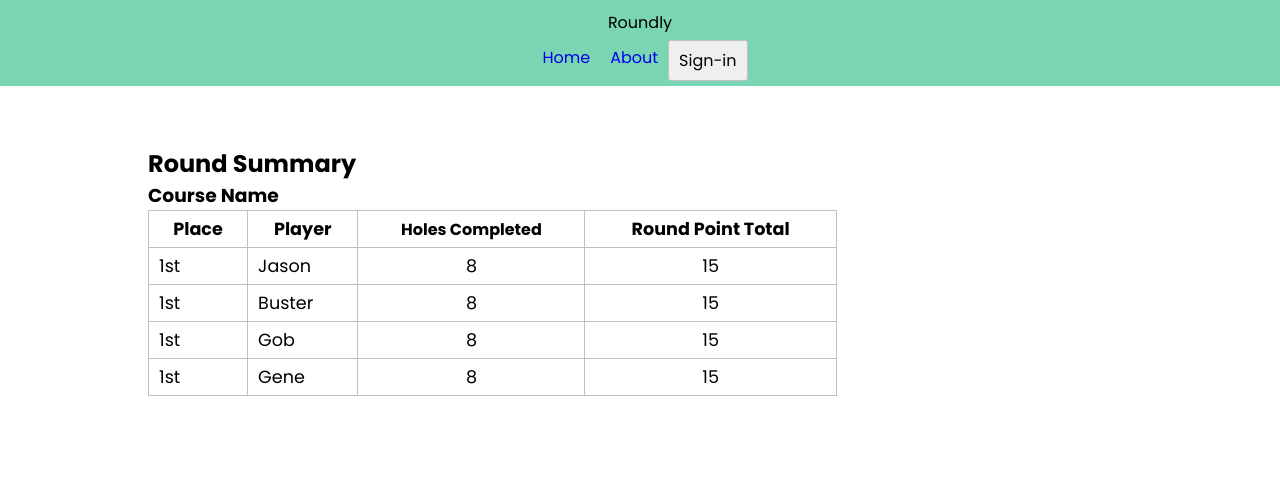
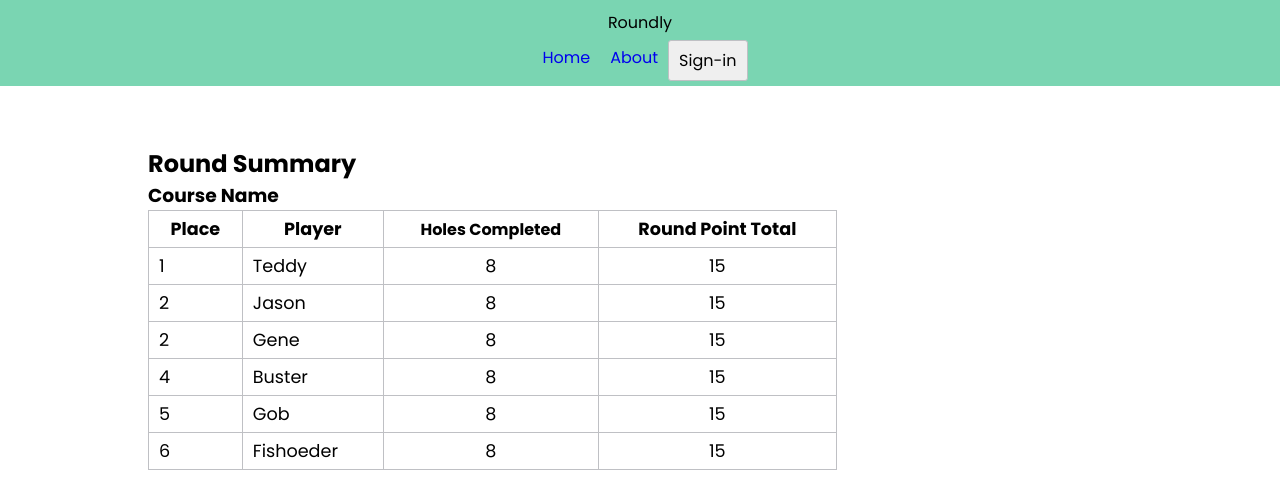
Before and after one commit to jason-roundtree/roundly-old, a React (Create React App) app: page /round-summary in a window 1280 px wide. Shown: the top 496 px of the page. Built offline with nearby package versions, Linux system fonts and the light colour scheme; what auth0-js would draw is missing.

Commit message:
Setup Player Hole to calculate player position. TODO: move logic into custom hook

```diff
--- a/src/components/NewLeague/PointSettingModal.js
+++ b/src/components/NewLeague/PointSettingModal.js
@@ -90,7 +90,6 @@ export default function PointSettingModal(props) {
                             type="number"
                             value={values.pointValue}
                             onChange={handleChange}
-                            // className={classes.}
                             name="pointValue"
                             id="pointValue"
                         />
--- a/src/components/Scorecard/RoundSummary.js
+++ b/src/components/Scorecard/RoundSummary.js
@@ -1,8 +1,25 @@
-import React from 'react'
+import React, { useState, useEffect } from 'react'
 import { Link } from "react-router-dom";
 import styled from 'styled-components'
 
-const players = ['Jason', 'Buster', 'Gob', 'Gene']
+const roundData = {
+    players: [
+        {name: 'Jason', id: 1},
+        {name: 'Buster', id: 2},
+        {name: 'Gob', id: 3},
+        {name: 'Gene', id: 4},
+        {name: 'Teddy', id: 5},
+        {name: 'Fishoeder', id: 6},
+    ],
+    pointsEarned: [
+        {playerId: 1, points: 40},
+        {playerId: 2, points: 30},
+        {playerId: 3, points: 20},
+        {playerId: 4, points: 40},
+        {playerId: 5, points: 50},
+        {playerId: 6, points: 10},
+    ]
+}
 
 const Div = styled.div`
     width: 80%;
@@ -35,6 +52,28 @@ const ThHoles = TdHoles.withComponent('th')
 
 
 export default function RoundSummary() {
+    const [ sortedPlayersByPos, setPlayerPos ] = useState([])
+    useEffect(() => {
+        const sortedScores = roundData.pointsEarned.sort((a, b) => {
+            return b.points - a.points
+        })
+        let lastPointTotal = null, j = 0
+        for (let i = 0; i < sortedScores.length; i++) {
+            if (sortedScores[i].points !== lastPointTotal) {
+                j++
+                sortedScores[i].place = j
+                lastPointTotal = sortedScores[i].points
+            } else {
+                sortedScores[i].place = j
+                j++
+            }
+            setPlayerPos(sortedScores)
+        }
+        // TODO: Is this the right thing to be passing into this array?
+    }, [sortedPlayersByPos])
+
+    // console.log('sortedPlayersByPos: ', sortedPlayersByPos)
+
     return (
         <Div>
             <h2>Round Summary</h2>
@@ -49,17 +88,21 @@ export default function RoundSummary() {
                         <Th>Round Point Total</Th>
                     </tr>
                 </thead>
-                {/* TODO: Determine how to list place and sort by highest points */}
                 <tbody>
-                    {players.map(player => (
-                        <tr>
-                            <Td>1st</Td>
-                            {/* TODO: add RR Links to player-hole */}
-                            <Td>{player}</Td>
-                            <TdHoles className="holes-completed">8</TdHoles>
-                            <Td className="round-point-total">15</Td>
-                        </tr>
-                    ))}
+                    {sortedPlayersByPos.map(player => {
+                        const playerInfo = roundData.players.find(_player => _player.id === player.playerId)
+                        return (
+                            // TODO: insert key once available
+                            <tr>
+                                <Td>{player.place}</Td>
+                                {/* TODO: add RR Links to player-hole */}
+                                <Td>{playerInfo.name}</Td>
+                                {/* TODO: update these to use actual data */}
+                                <TdHoles className="holes-completed">8</TdHoles>
+                                <Td className="round-point-total">15</Td>
+                            </tr>
+                        )}
+                    )}
                 </tbody>
             </Table>
         </Div>
```
Also changed, not shown: src/components/NewLeague/PointSettingsList.js (+0 -8 lines).
